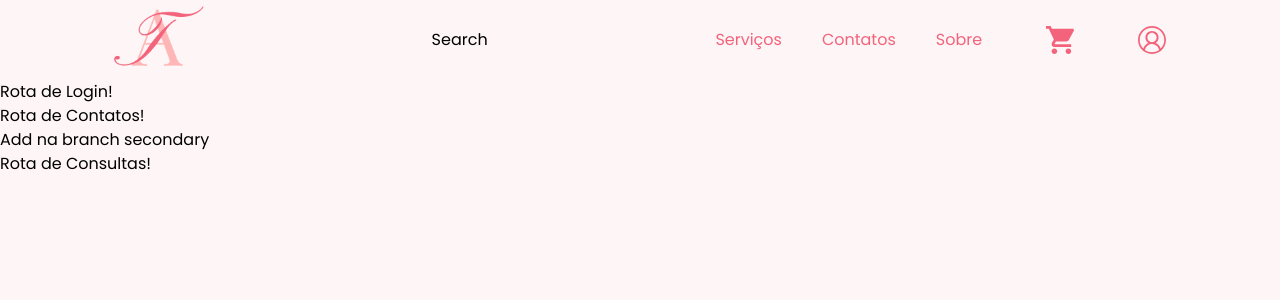
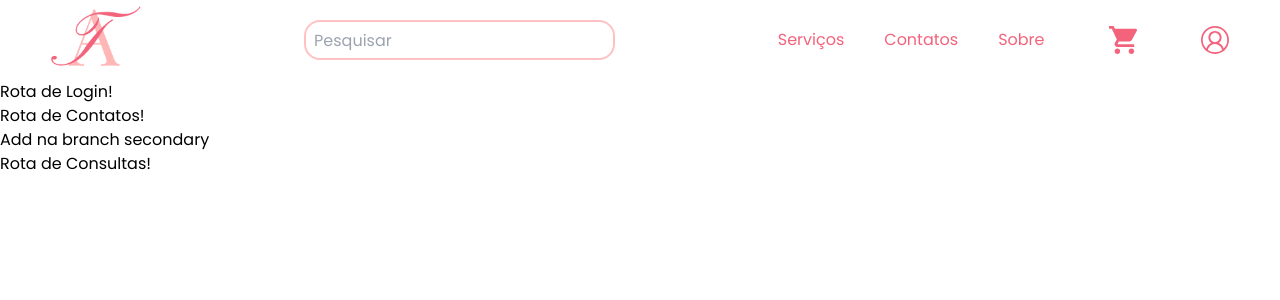
Before and after one commit to gabrielalencardearaujo/website-clinica_tatiana_alencar, a Next.js app: page / in a window 1280 px wide. Shown: the top 300 px of the page. Built offline with nearby package versions, Linux system fonts and the light colour scheme.

Commit message:
fix: remove background color of the body

```diff
--- a/src/app/layout.tsx
+++ b/src/app/layout.tsx
@@ -21,12 +21,7 @@ export default function RootLayout({
 }>) {
   return (
     <html lang="en">
-      <body
-        style={{ backgroundColor: '#FEF6F6' }}
-        className={`bg-gray-500 ${merriweather.className}`}
-      >
-        {children}
-      </body>
+      <body className={`bg-white ${merriweather.className}`}>{children}</body>
     </html>
   );
 }
--- a/src/components/header/Search.tsx
+++ b/src/components/header/Search.tsx
@@ -1,5 +1,10 @@
 function Search() {
-  return <div>Search</div>;
+  return (
+    <input
+      className="text-color-base-9 border-solid border-2 border-color-base-3 rounded-2xl w-7/12 h-10 p-2 focus:outline-none focus:bg-color-base-0 focus:"
+      placeholder="Pesquisar"
+    />
+  );
 }
 
 export default Search;
--- a/src/components/header/container.tsx
+++ b/src/components/header/container.tsx
@@ -7,11 +7,11 @@ import Cart from './Cart';
 
 export default function Header() {
   return (
-    <header className="flex justify-around h-20">
+    <header className="flex justify-evenly h-20">
       <div className="-mt-5" id="logo">
         <Image src={logo} alt="logo1" width={90} height={135} />
       </div>
-      <div className="self-center" id="search">
+      <div className="self-center w-5/12 flex justify-center" id="search">
         <Search />
       </div>
       <nav className="flex gap-x-16 font-medium text-color-base-7">
```
